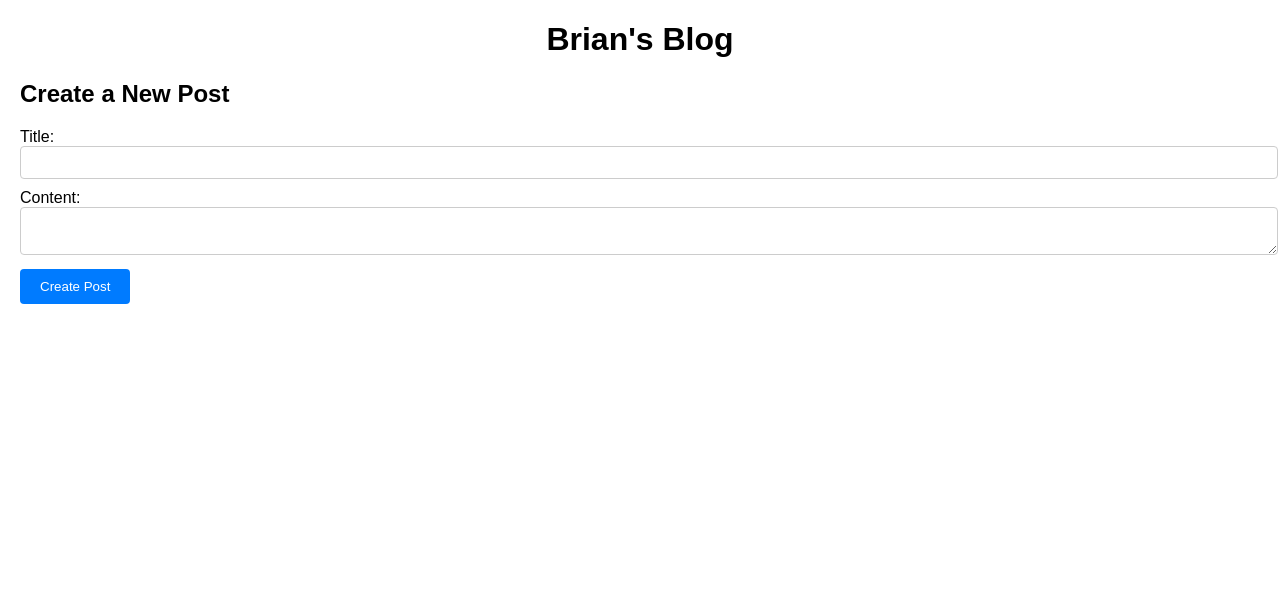
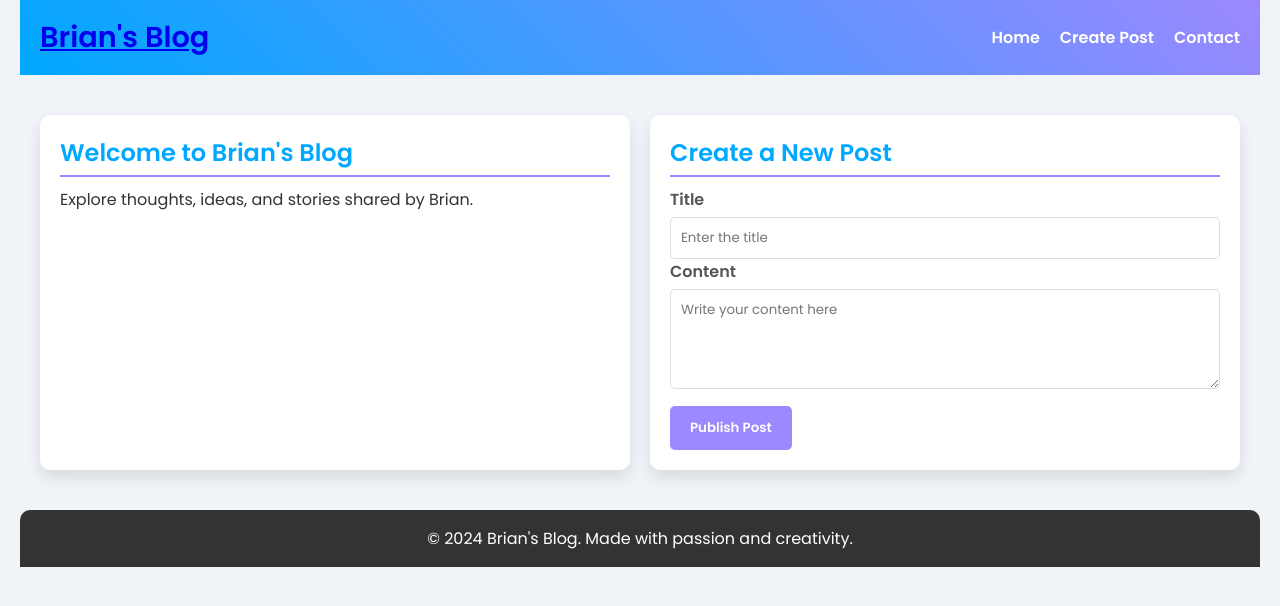
Before and after one commit to bwils5/Brians-Blog, a website: page views/index.html in a window 1280 px wide. Drawn offline with Linux system fonts and the light colour scheme; no server answers.

Commit message:
Redesign front-end with new layout, styles, and interactivity

```diff
--- a/views/index.html
+++ b/views/index.html
@@ -5,24 +5,46 @@
     <meta name="viewport" content="width=device-width, initial-scale=1.0">
     <title>Brian's Blog</title>
     <link rel="stylesheet" href="styles.css">
+    <link href="https://fonts.googleapis.com/css2?family=Poppins:wght@400;600&display=swap" rel="stylesheet">
 </head>
 <body>
-    <h1>Brian's Blog</h1>
+    <!-- Header Section -->
+    <header>
+        <nav>
+            <h1><a href="/">Brian's Blog</a></h1>
+            <ul>
+                <li><a href="#home">Home</a></li>
+                <li><a href="#create">Create Post</a></li>
+                <li><a href="#contact">Contact</a></li>
+            </ul>
+        </nav>
+    </header>
 
-    <!-- Section for displaying the list of blog posts -->
-    <section id="blog-posts"></section>
+    <!-- Main Content Section -->
+    <main>
+        <section id="blog-posts">
+            <h2>Welcome to Brian's Blog</h2>
+            <p>Explore thoughts, ideas, and stories shared by Brian.</p>
+            <!-- Blog posts will go here -->
+        </section>
 
-    <!-- Form for creating a new blog post -->
-    <section id="new-post">
-        <h2>Create a New Post</h2>
-        <form id="post-form">
-            <label for="title">Title:</label>
-            <input type="text" id="title" required><br>
-            <label for="content">Content:</label>
-            <textarea id="content" required></textarea><br>
-            <button type="submit">Create Post</button>
-        </form>
-    </section>
+        <!-- Sidebar for Creating a New Post -->
+        <aside id="new-post">
+            <h2>Create a New Post</h2>
+            <form id="post-form">
+                <label for="title">Title</label>
+                <input type="text" id="title" placeholder="Enter the title" required>
+                <label for="content">Content</label>
+                <textarea id="content" placeholder="Write your content here" required></textarea>
+                <button type="submit">Publish Post</button>
+            </form>
+        </aside>
+    </main>
+
+    <!-- Footer Section -->
+    <footer>
+        <p>© 2024 Brian's Blog. Made with passion and creativity.</p>
+    </footer>
 
     <script src="scripts.js"></script>
 </body>
--- a/views/scripts.js
+++ b/views/scripts.js
@@ -55,3 +55,9 @@ document.getElementById('post-form').addEventListener('submit', createPost);
 
 // Fetch and display blog posts on page load
 fetchPosts();
+
+document.getElementById('post-form').addEventListener('submit', function(event) {
+    event.preventDefault();
+    alert('Your post has been published!');
+    // You could reset the form here if desired
+});
--- a/views/styles.css
+++ b/views/styles.css
@@ -1,45 +1,158 @@
-body {
-    font-family: Arial, sans-serif;
-    margin: 20px;
+/* Global Styles */
+* {
+    box-sizing: border-box;
+    margin: 0;
+    padding: 0;
+    font-family: 'Poppins', sans-serif;
 }
 
-h1 {
+body {
+    color: #333;
+    background-color: #f0f4f8;
+    padding: 0 20px;
+}
+
+/* Header Section */
+header {
+    background: linear-gradient(45deg, #00a8ff, #9c88ff);
+    color: #fff;
+    padding: 1em 0;
     text-align: center;
 }
 
-#blog-posts {
-    margin: 20px 0;
+header nav {
+    display: flex;
+    justify-content: space-between;
+    align-items: center;
+    max-width: 1200px;
+    margin: auto;
 }
 
-#new-post {
-    margin: 20px 0;
+header nav h1 {
+    font-size: 1.8em;
 }
 
-form {
+header nav ul {
+    list-style: none;
+    display: flex;
+}
+
+header nav ul li {
+    margin-left: 20px;
+}
+
+header nav ul li a {
+    color: #fff;
+    text-decoration: none;
+    font-weight: 600;
+}
+
+header nav ul li a:hover {
+    color: #ffdd59;
+}
+
+/* Main Layout */
+main {
+    display: flex;
+    flex-wrap: wrap;
+    gap: 20px;
+    max-width: 1200px;
+    margin: 40px auto;
+}
+
+#blog-posts, #new-post {
+    background-color: #fff;
+    border-radius: 10px;
+    box-shadow: 0 8px 15px rgba(0, 0, 0, 0.1);
+    padding: 20px;
+    flex: 1 1 45%;
+    animation: fadeIn 0.5s ease-in-out;
+}
+
+@keyframes fadeIn {
+    from { opacity: 0; transform: translateY(20px); }
+    to { opacity: 1; transform: translateY(0); }
+}
+
+#blog-posts h2, #new-post h2 {
+    color: #00a8ff;
+    margin-bottom: 10px;
+    border-bottom: 2px solid #9c88ff;
+    padding-bottom: 5px;
+}
+
+.post {
+    margin-bottom: 20px;
+    padding-bottom: 15px;
+    border-bottom: 1px solid #ddd;
+}
+
+.post h3 {
+    color: #9c88ff;
+    margin-bottom: 5px;
+}
+
+.post p {
+    color: #555;
+}
+
+/* Form Styles */
+form label {
+    font-weight: 600;
+    color: #555;
     margin-top: 10px;
 }
 
-label {
-    margin-right: 10px;
+input, textarea {
+    width: 100%;
+    padding: 10px;
+    margin-top: 5px;
+    border: 1px solid #ddd;
+    border-radius: 5px;
 }
 
-input, textarea {
-    margin-bottom: 10px;
-    width: 100%;
-    padding: 8px;
-    border-radius: 4px;
-    border: 1px solid #ccc;
+textarea {
+    height: 100px;
 }
 
 button {
-    padding: 10px 20px;
-    background-color: #007bff;
-    color: white;
+    background-color: #9c88ff;
+    color: #fff;
     border: none;
-    border-radius: 4px;
+    padding: 12px 20px;
+    border-radius: 5px;
     cursor: pointer;
+    font-weight: 600;
+    margin-top: 10px;
+    transition: background-color 0.3s;
 }
 
 button:hover {
-    background-color: #0056b3;
+    background-color: #7f61d6;
 }
+
+/* Footer */
+footer {
+    background-color: #333;
+    color: #fff;
+    text-align: center;
+    padding: 1em;
+    margin-top: 20px;
+    border-radius: 10px 10px 0 0;
+}
+
+/* Responsive Design */
+@media (max-width: 768px) {
+    main {
+        flex-direction: column;
+    }
+
+    #blog-posts, #new-post {
+        flex: 1 1 100%;
+    }
+
+    header nav ul {
+        flex-direction: column;
+        gap: 10px;
+    }
+}
```
